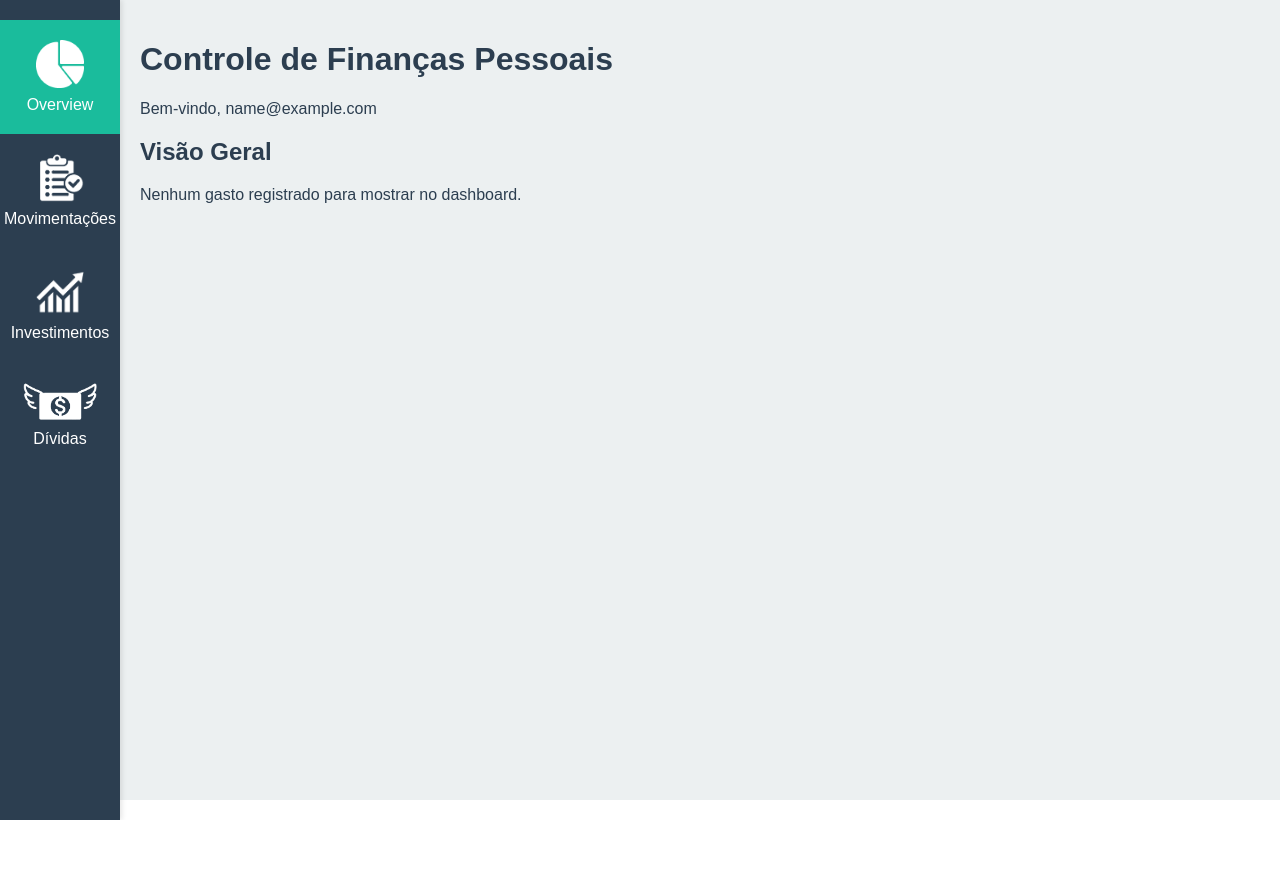
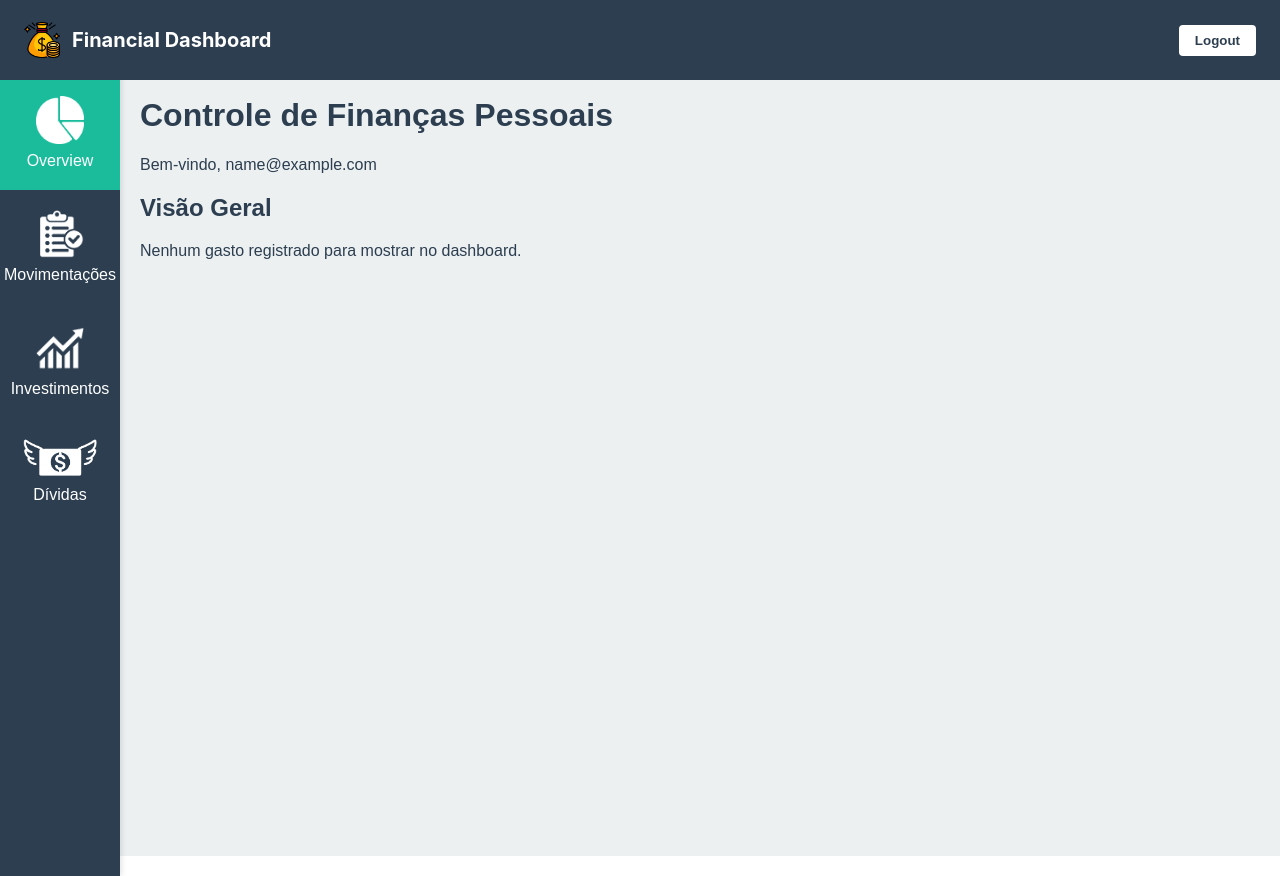
Before and after one commit to marco0Fonseca/Financial-Dashboard, a React (Create React App) app in the folder frontend/: page / in a window 1280 px wide. Both pictures are taken after typing "name@example.com", "Sample123" into the empty fields and a click on the button "Entrar". Before the commit the page ends 820 px from the top, so only its background shows below. Built offline with nearby package versions, Linux system fonts and the light colour scheme.

Commit message:
criado o header, falta passar o nome do usuário

```diff
--- a/frontend/src/App.tsx
+++ b/frontend/src/App.tsx
@@ -1,4 +1,3 @@
-
 import React, { useState } from 'react';
 import Login from './components/Login.tsx';
 import PurchaseForm from './components/PurchaseForm.tsx';
@@ -7,8 +6,8 @@ import Dashboard from './components/Dashboard.tsx';
 import Sidebar from './components/Sidebar.tsx';
 import Dividas from './components/Dividas.tsx';
 import Investimentos from './components/Investimentos.tsx';
+import Header from './components/Header.tsx';
 import './global.css'
-
 
 export interface Purchase {
   description: string;
@@ -32,6 +31,10 @@ function App() {
 
   const handleLogin = (email: string) => {
     setLoggedInUser(email);
+  };
+
+  const handleLogout = () => {
+    setLoggedInUser(null);
   };
 
   if (!loggedInUser) {
@@ -73,15 +76,18 @@ function App() {
   }
 
   return (
-    <div className="app-container">
+    <>
+      {/* Cabeçalho aparece sempre que o usuário está logado */}
+      <Header onLogout={handleLogout} />
+      <div className="app-container" style={{ paddingTop: 56 }}>
         <Sidebar selected={selectedPage} onSelect={setSelectedPage} />
         <main className="app-content">
           <h1>Controle de Finanças Pessoais</h1>
           <p>Bem-vindo, {loggedInUser}</p>
           {content}
         </main>
-
       </div>
+    </>
   );
 }
 
--- /dev/null
+++ b/frontend/src/components/Header.tsx
@@ -0,0 +1,46 @@
+import React from 'react';
+
+const headerStyle: React.CSSProperties = {
+  width: '100%',
+  height: '80px',
+  background: '#2c3e50',
+  display: 'flex',
+  alignItems: 'center',
+  justifyContent: 'space-between',
+  padding: '0 24px',
+  boxSizing: 'border-box',
+  position: 'fixed',
+  top: 0,
+  left: 0,
+  zIndex: 1000,
+};
+
+const iconStyle: React.CSSProperties = {
+  height: '36px',
+  width: '36px',
+  marginRight: '12px',
+};
+
+const buttonStyle: React.CSSProperties = {
+  background: '#fff',
+  color: '#2c3e50',
+  border: 'none',
+  borderRadius: '4px',
+  padding: '8px 16px',
+  cursor: 'pointer',
+  fontWeight: 600,
+};
+
+function Header({ onLogout }: { onLogout: () => void }) {
+  return (
+    <header style={headerStyle}>
+      <div style={{ display: 'flex', alignItems: 'center' }}>
+        <img src="/appicon.png" alt="App Icon" style={iconStyle} />
+        <span style={{ color: '#fff', fontWeight: 700, fontSize: 20 }}>Financial Dashboard </span>
+      </div>
+      <button style={buttonStyle} onClick={onLogout}>Logout</button>
+    </header>
+  );
+}
+
+export default Header;
```
Also changed, not shown: frontend/src/components/Sidebar.css (added, +44 -0 lines), frontend/public/appicon.png (added). Lines whose indentation alone changed are shown as unchanged.
